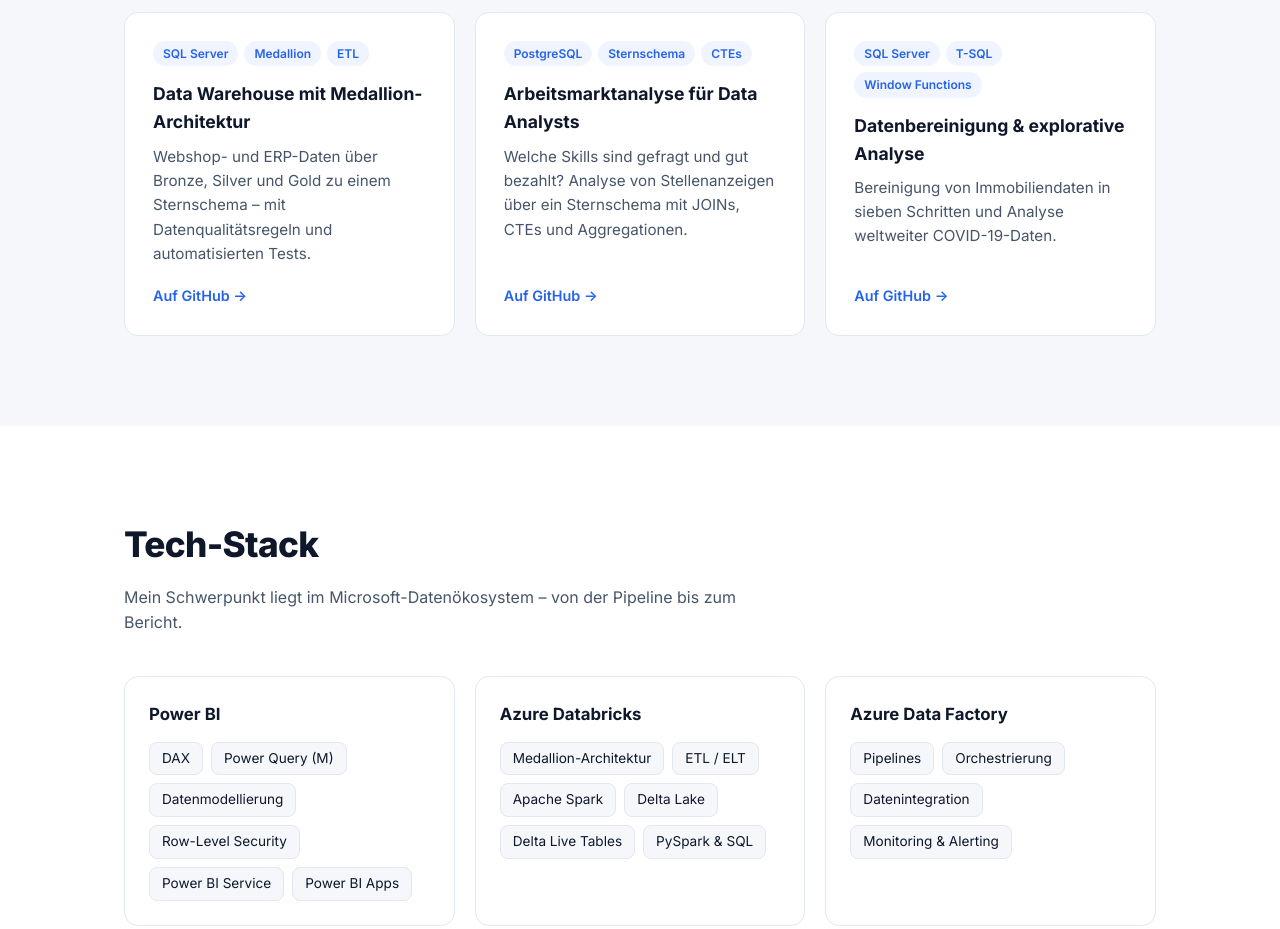
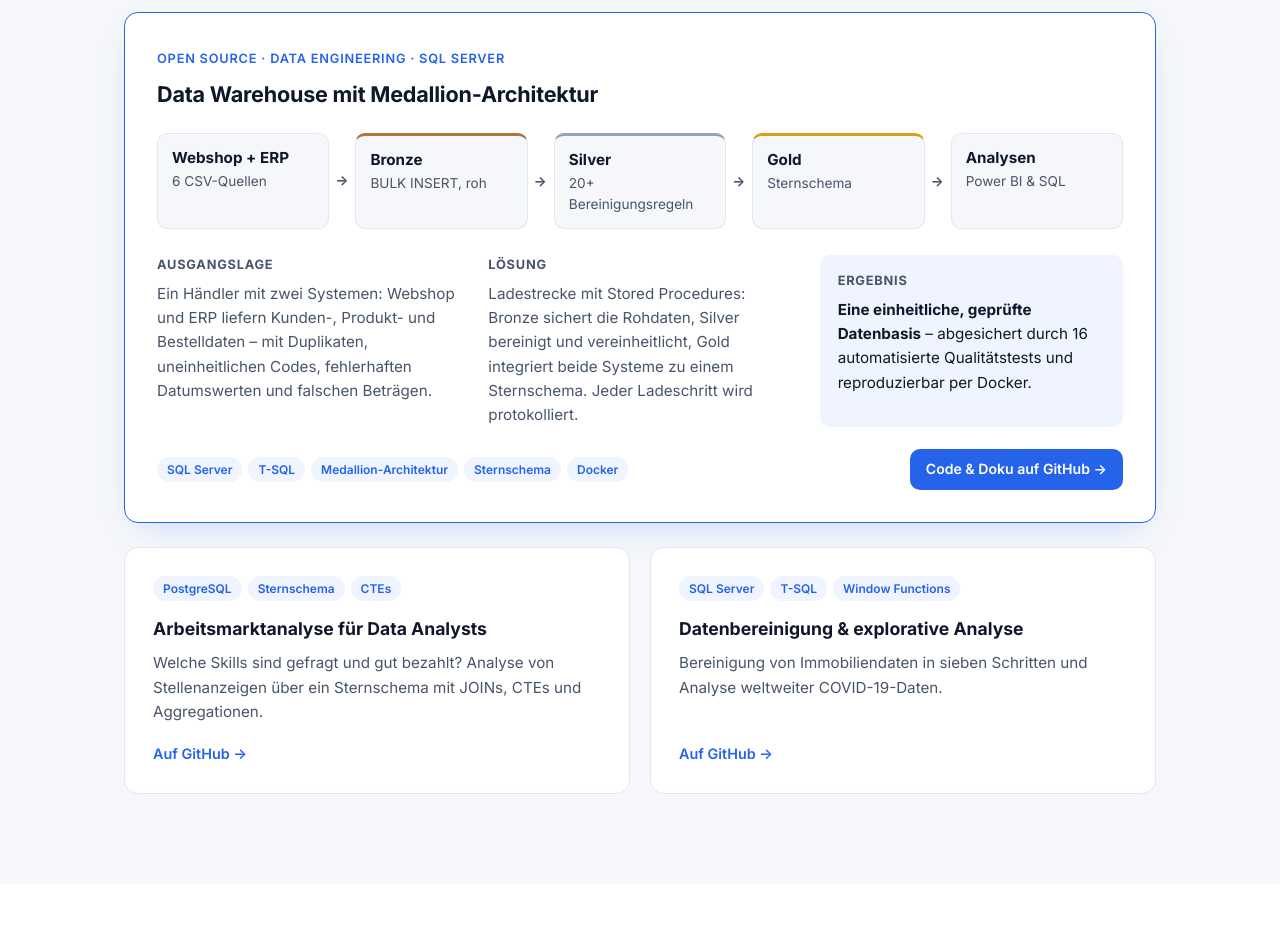
Before and after one commit to sarwar-siyam/ProWebsite, a plain HTML site: page index.html in a window 1280 px wide. Shown: the part 4280-5209 px from the top of the page. Drawn offline with Linux system fonts and the light colour scheme.

Commit message:
Data Warehouse als hervorgehobenes Projekt darstellen
Co-Authored-By: Claude Opus 5.5 <noreply@anthropic.com>

```diff
--- a/index.html
+++ b/index.html
@@ -197,13 +197,31 @@
         </article>
 
         <h3 class="sub-title">Open-Source-Projekte auf GitHub</h3>
-        <div class="cards three">
-          <a class="card project" href="https://github.com/sarwar-siyam/sql-data-warehouse-project" target="_blank" rel="noopener">
-            <div class="tags"><span>SQL Server</span><span>Medallion</span><span>ETL</span></div>
+
+        <article class="case featured">
+          <div class="case-head">
+            <span class="case-label">Open Source · Data Engineering · SQL Server</span>
             <h3>Data Warehouse mit Medallion-Architektur</h3>
-            <p>Webshop- und ERP-Daten über Bronze, Silver und Gold zu einem Sternschema – mit Datenqualitätsregeln und automatisierten Tests.</p>
-            <span class="more">Auf GitHub →</span>
-          </a>
+          </div>
+          <div class="flow" aria-label="Datenfluss des Data Warehouse">
+            <div class="flow-step"><strong>Webshop + ERP</strong><span>6 CSV-Quellen</span></div>
+            <div class="flow-step bronze"><strong>Bronze</strong><span>BULK INSERT, roh</span></div>
+            <div class="flow-step silver"><strong>Silver</strong><span>20+ Bereinigungsregeln</span></div>
+            <div class="flow-step gold"><strong>Gold</strong><span>Sternschema</span></div>
+            <div class="flow-step"><strong>Analysen</strong><span>Power BI & SQL</span></div>
+          </div>
+          <div class="case-grid">
+            <div><h4>Ausgangslage</h4><p>Ein Händler mit zwei Systemen: Webshop und ERP liefern Kunden-, Produkt- und Bestelldaten – mit Duplikaten, uneinheitlichen Codes, fehlerhaften Datumswerten und falschen Beträgen.</p></div>
+            <div><h4>Lösung</h4><p>Ladestrecke mit Stored Procedures: Bronze sichert die Rohdaten, Silver bereinigt und vereinheitlicht, Gold integriert beide Systeme zu einem Sternschema. Jeder Ladeschritt wird protokolliert.</p></div>
+            <div class="result"><h4>Ergebnis</h4><p><strong>Eine einheitliche, geprüfte Datenbasis</strong> – abgesichert durch 16 automatisierte Qualitätstests und reproduzierbar per Docker.</p></div>
+          </div>
+          <div class="case-foot">
+            <div class="tags"><span>SQL Server</span><span>T-SQL</span><span>Medallion-Architektur</span><span>Sternschema</span><span>Docker</span></div>
+            <a class="btn btn-primary btn-sm" href="https://github.com/sarwar-siyam/sql-data-warehouse-project" target="_blank" rel="noopener">Code & Doku auf GitHub →</a>
+          </div>
+        </article>
+
+        <div class="cards two">
           <a class="card project" href="https://github.com/sarwar-siyam/Postgres_Queries" target="_blank" rel="noopener">
             <div class="tags"><span>PostgreSQL</span><span>Sternschema</span><span>CTEs</span></div>
             <h3>Arbeitsmarktanalyse für Data Analysts</h3>
--- a/style.css
+++ b/style.css
@@ -246,3 +246,9 @@ a { color: inherit; text-decoration: none; }
   .flow { flex-direction: column; gap: 22px; }
   .flow-step:not(:last-child)::after { content: "↓"; right: auto; left: 50%; top: auto; bottom: -21px; transform: translateX(-50%); }
 }
+
+/* Hervorgehobenes Open-Source-Projekt */
+.case.featured { border: 1px solid var(--accent); box-shadow: 0 12px 34px -18px rgba(37, 99, 235, .35); }
+.case-foot { display: flex; align-items: center; justify-content: space-between; gap: 16px; flex-wrap: wrap; }
+.btn-sm { padding: 9px 16px; font-size: 0.88rem; }
+@media (max-width: 640px) { .case-foot .btn-sm { width: 100%; } }
```
